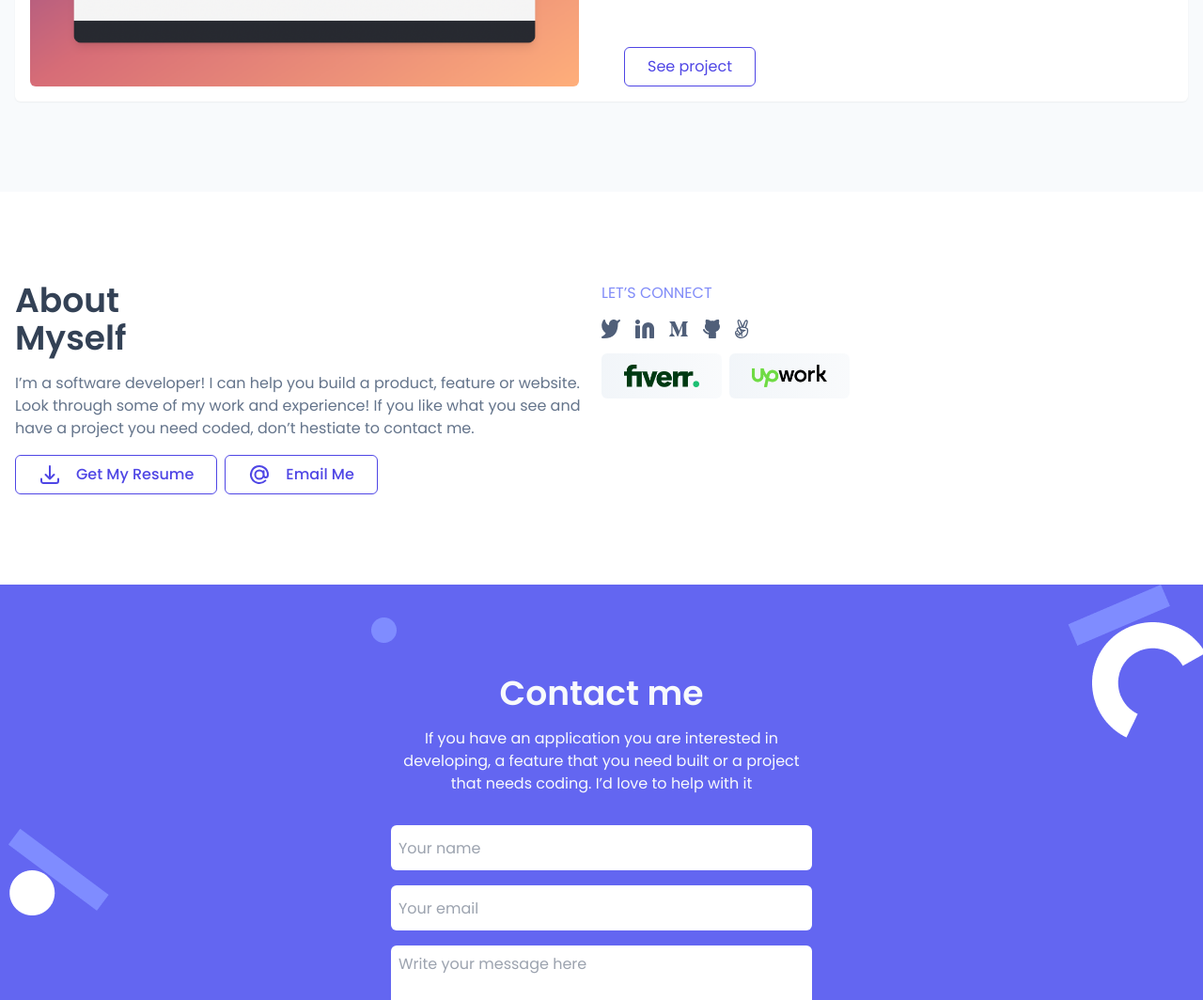
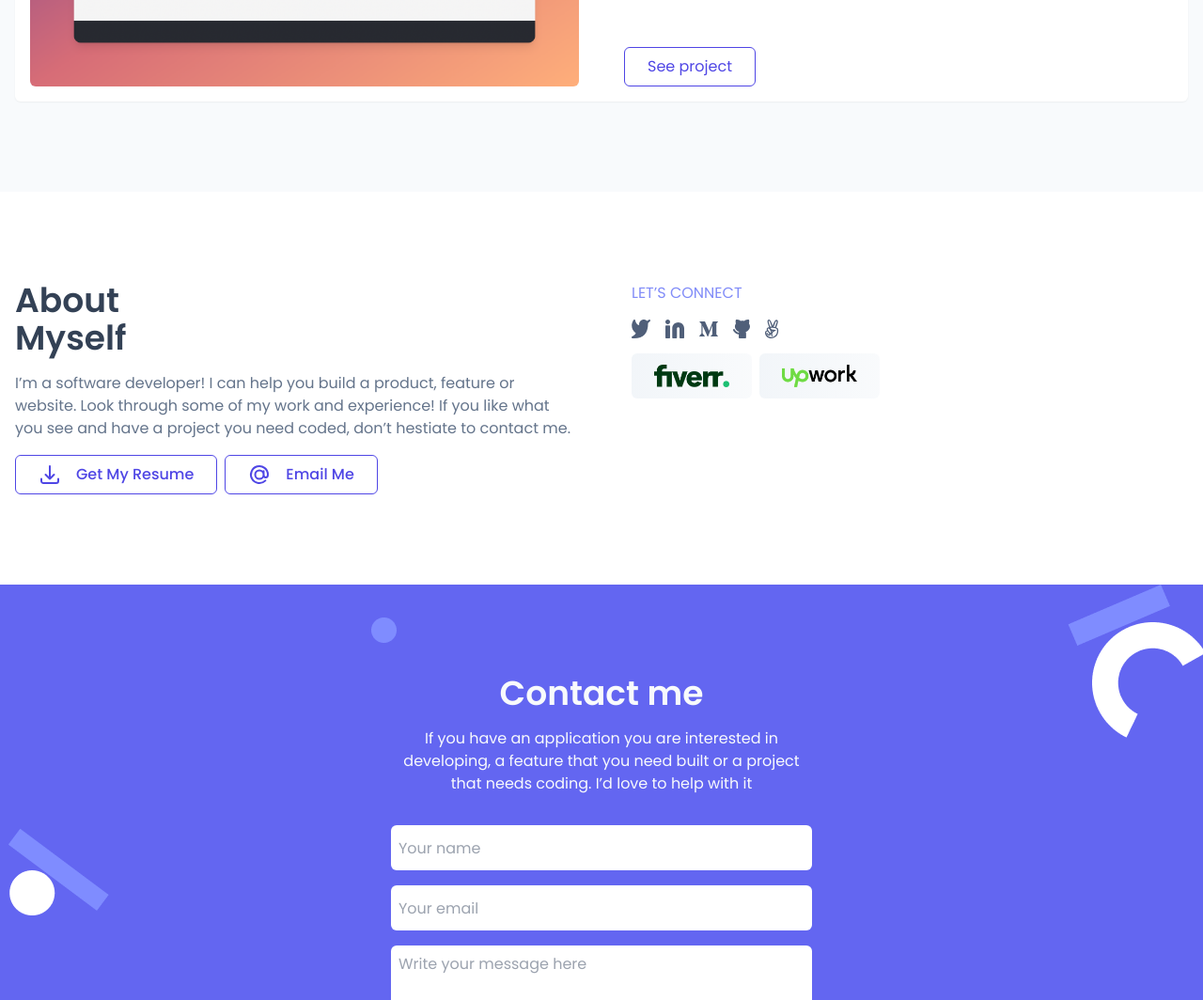
Before and after one commit to teckim/website.next, a Next.js app: page / in a window 1280 px wide. Shown: the part 4175-5239 px from the top of the page at 94% size. Built offline with nearby package versions, Linux system fonts and the light colour scheme.

Commit message:
Add tweaks

```diff
--- a/components/About.tsx
+++ b/components/About.tsx
@@ -6,7 +6,7 @@ import FreelancingStack from "./FreelancingStack";
 
 export default function About() {
   return (
-    <div className="grid md:grid-cols-2">
+    <div className="grid md:grid-cols-2 gap-16">
       <div className="flex flex-col gap-y-4">
         <h1 className="text-4xl text-slate-700 font-semibold">
           About <br />
--- a/components/Footer.tsx
+++ b/components/Footer.tsx
@@ -20,7 +20,7 @@ export default function Footer() {
             method="post"
           >
             <input
-              className="h-12 my-2 p-2 rounded-md"
+              className="h-12 my-2 p-2 rounded-md bg-white"
               type="text"
               placeholder="Your name"
               name="name"
@@ -29,14 +29,14 @@ export default function Footer() {
             />
             <input
               id="email"
-              className="h-12 my-2 p-2 rounded-md"
+              className="h-12 my-2 p-2 rounded-md bg-white"
               type="email"
               placeholder="Your email"
               name="email"
               required
             />
             <textarea
-              className="my-2 p-2 rounded-md"
+              className="my-2 p-2 rounded-md bg-white"
               placeholder="Write your message here"
               maxLength={500}
               rows={5}
--- a/next.config.js
+++ b/next.config.js
@@ -2,8 +2,6 @@
 const nextConfig = {
   reactStrictMode: true,
   swcMinify: true,
-  target: 'static',
-  buildModules: ['@nuxt/image'],
   webpack(config) {
     config.module.rules.push({
       test: /\.svg$/,
--- a/package.json
+++ b/package.json
@@ -6,7 +6,8 @@
     "dev": "next dev",
     "build": "next build",
     "start": "next start",
-    "lint": "next lint"
+    "lint": "next lint",
+    "export": "next export"
   },
   "dependencies": {
     "@headlessui/react": "^1.7.4",
--- a/pages/index.tsx
+++ b/pages/index.tsx
@@ -26,7 +26,7 @@ export default function Home() {
         <Navbar />
         <Hero />
       </header>
-      <main>
+      <main className="bg-white">
         {currentProject && (
           <ProjectModal
             onclose={hideProjectModal}
```
